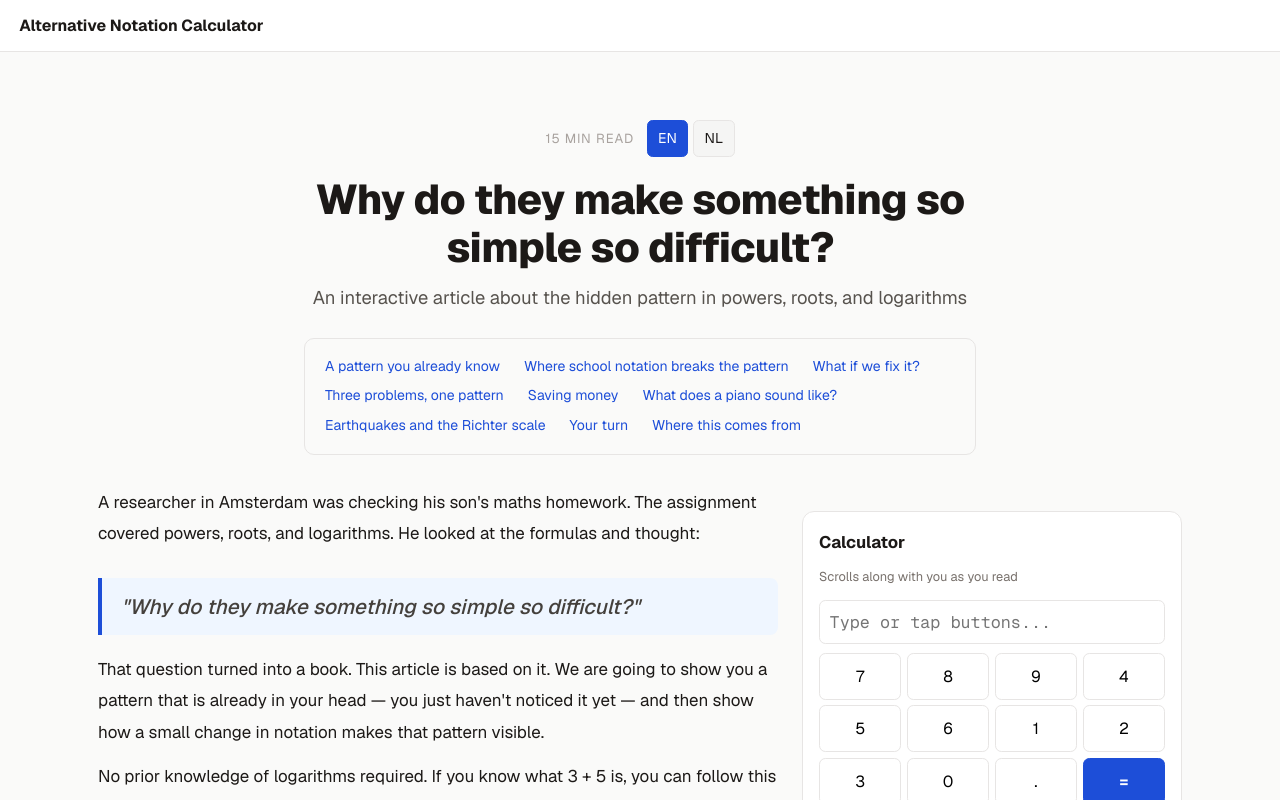
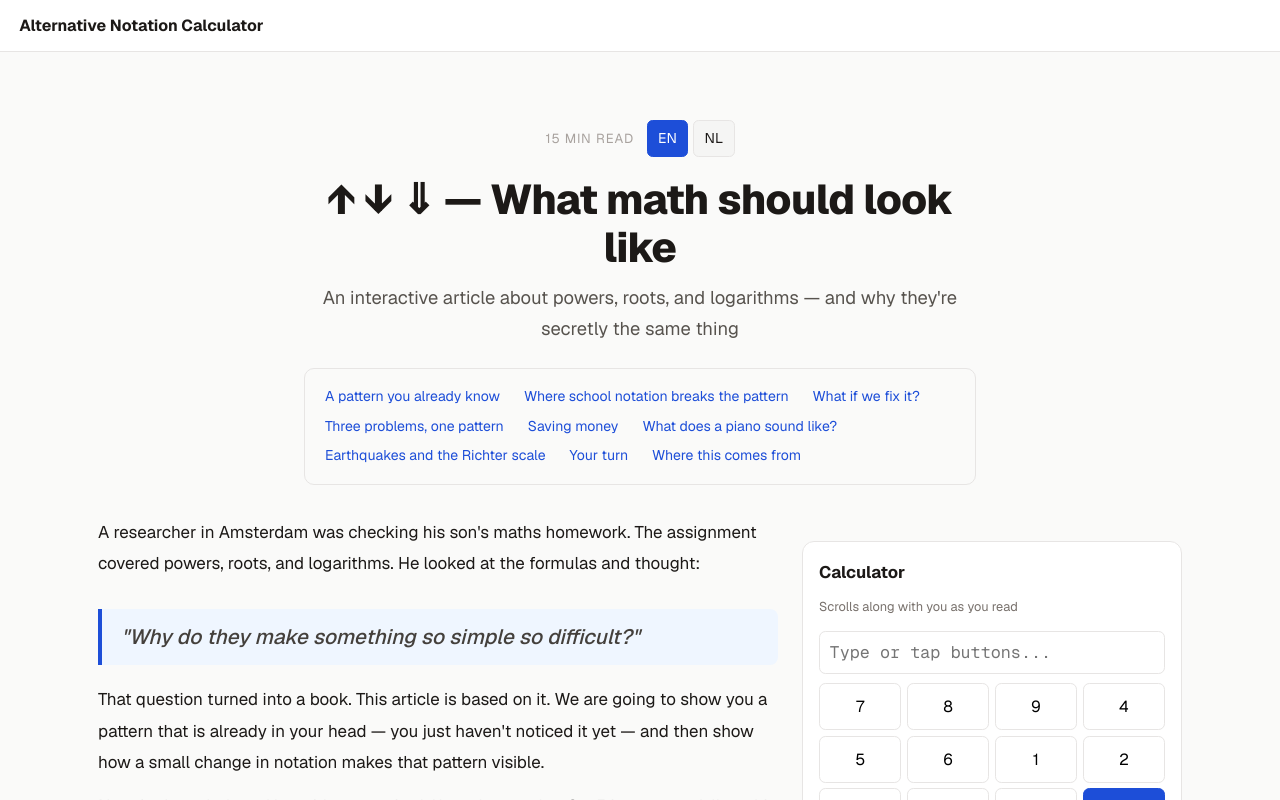
Before and after one commit to mattijn/calculator, a Next.js app in the folder web/: page / in a window 1280 px wide. Shown: the top 800 px of the page. Built offline with nearby package versions, Linux system fonts and the light colour scheme; a web font is replaced by a local one.

Commit message:
better title

```diff
--- a/web/src/components/blog/interactive-blog-page.tsx
+++ b/web/src/components/blog/interactive-blog-page.tsx
@@ -848,13 +848,13 @@ const nl: Block[] = [
 /* ── Page ── */
 
 const heroEn = {
-  title: "Why do they make something so simple so difficult?",
-  byline: "An interactive article about the hidden pattern in powers, roots, and logarithms",
+  title: "↑ ↓ ⇓ — What math should look like",
+  byline: "An interactive article about powers, roots, and logarithms — and why they're secretly the same thing",
   time: "15 min read",
 };
 const heroNl = {
-  title: "Waarom maken ze iets simpels zo moeilijk?",
-  byline: "Een interactief artikel over het verborgen patroon in machten, wortels en logaritmen",
+  title: "↑ ↓ ⇓ — Hoe wiskunde eruit zou moeten zien",
+  byline: "Een interactief artikel over machten, wortels en logaritmen — en waarom ze stiekem hetzelfde zijn",
   time: "15 min lezen",
 };
 
```
Also changed, not shown: 1 other file (tests, documents, lock files or other folders).
